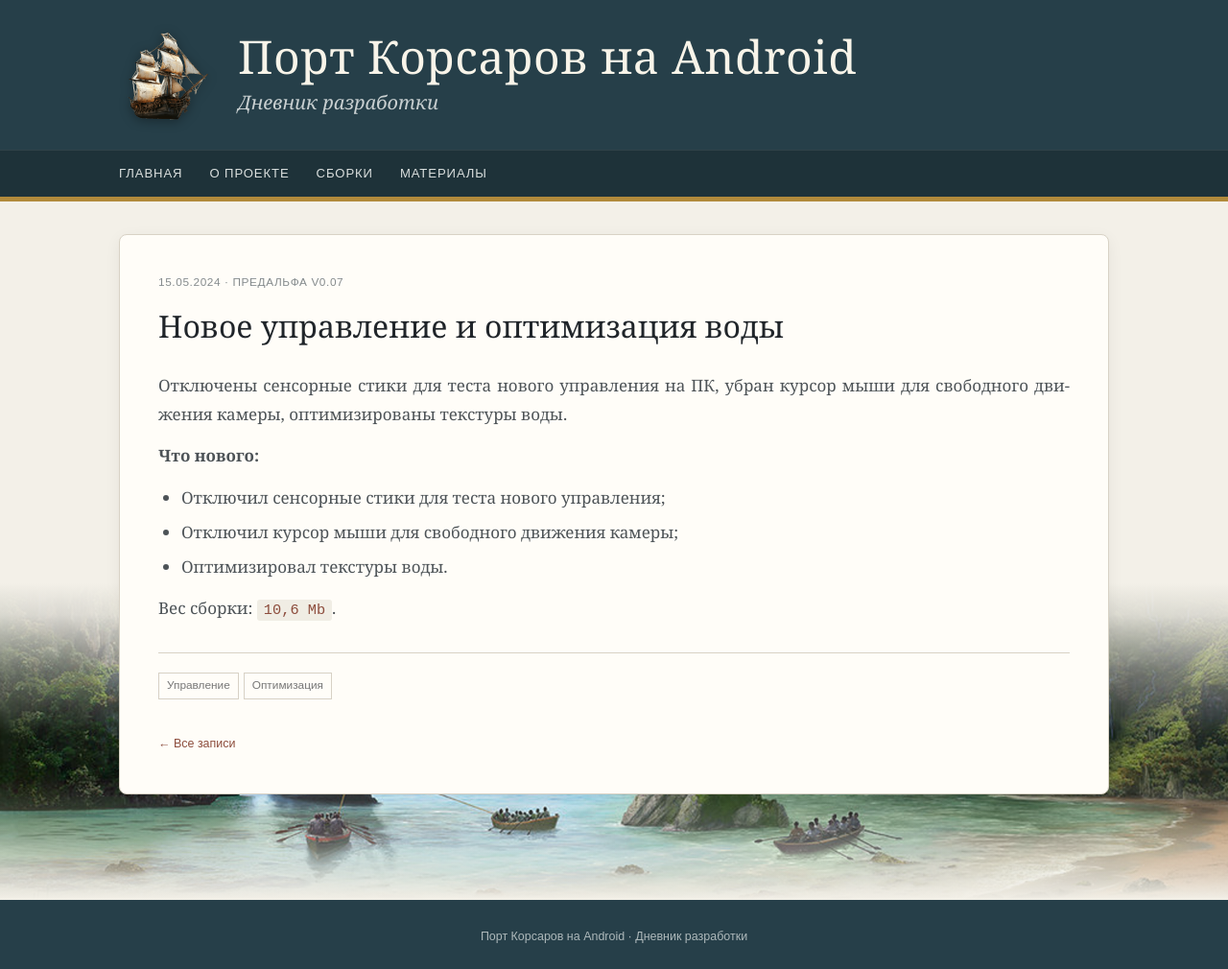
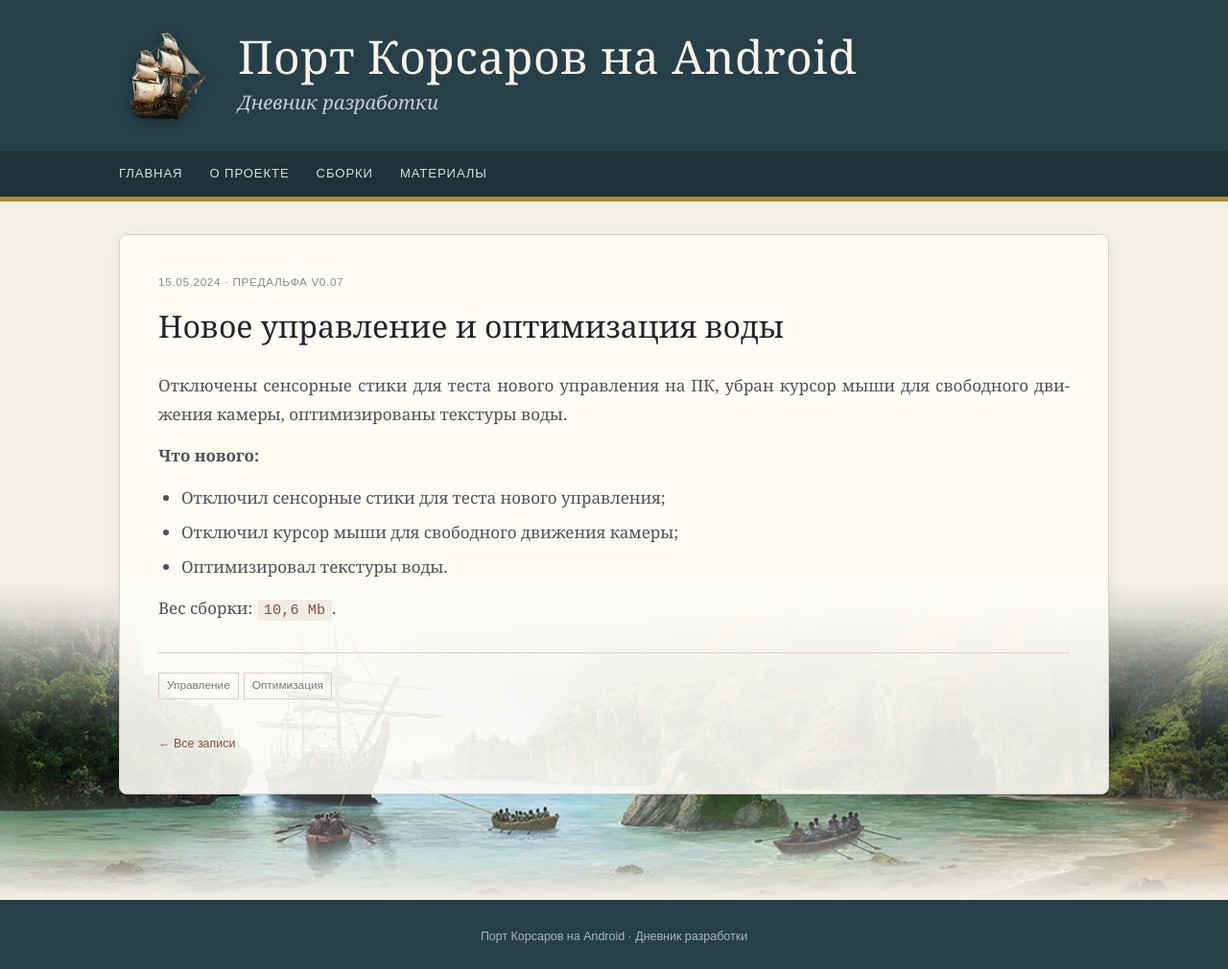
Before and after one commit to tislic/SeaDogsPort, a Jekyll site: the page built from _posts/2024-05-15-v07.md, in a window 1280 px wide. Shown: the whole page at 96% size. Built offline with Jekyll 4.4.1, drawn with Linux system fonts in a browser that asks for light colours.

Commit message:
Сделать страницу статьи прозрачной на 0.89

```diff
--- a/_layouts/post.html
+++ b/_layouts/post.html
@@ -2,7 +2,7 @@
 layout: default
 ---
 
-<article class="panel post" style="padding: 40px;">
+<article class="panel post" style="padding: 40px; background:rgba(255,253,248,.89);">
 
   {% if page.image %}
     <div class="post-hero">
```
